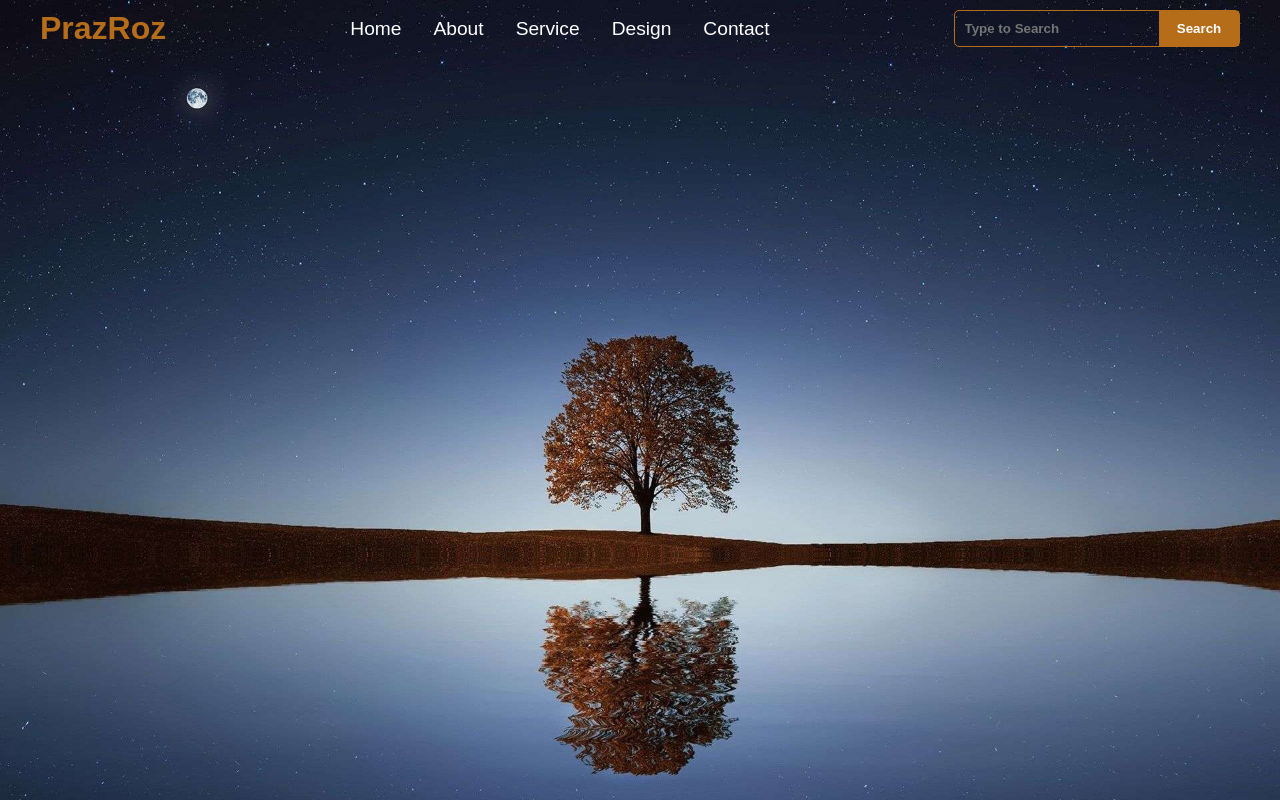
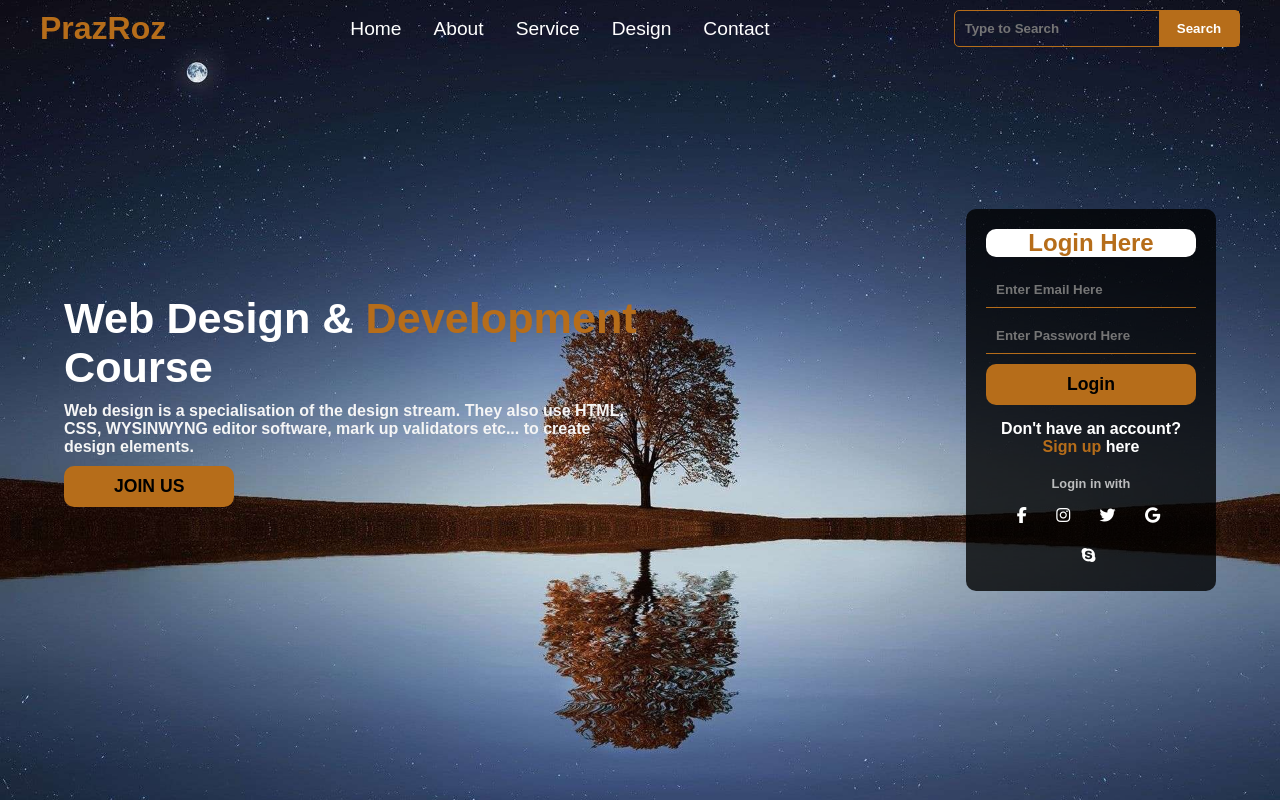
Before and after one commit to nehru35/responsiveLayout-02, a plain HTML site: page index.html in a window 1280 px wide. Drawn offline with Linux system fonts and the light colour scheme.

Commit message:
Styled the main section

```diff
--- a/index.html
+++ b/index.html
@@ -5,6 +5,7 @@
     <meta http-equiv="X-UA-Compatible" content="IE=edge">
     <meta name="viewport" content="width=device-width, initial-scale=1.0">
     <link rel="stylesheet" href="css/style.css">
+    <script src="https://kit.fontawesome.com/b1fcf4da38.js" crossorigin="anonymous"></script>
     <title>Full website</title>
 </head>
 <body>
@@ -28,41 +29,41 @@
     </header>
 
     <main class="main">
+        <div class="wrapper">
 
-    <!--
-
-        <div>
-            <h1>Web Design &amp; Development</h1>
+            <div class="main-content">
+                <h1>Web Design &amp; <span>Development</span></h1>
                 <h2>Course</h2>
                 <p>
                     Web design is a specialisation of the design stream. They also use HTML, CSS, WYSINWYNG editor software, mark up validators etc... to create design elements.
                 </p>
 
-            <button type="button">JOIN US</button>
+                <button type="button" class="btn">JOIN US</button>
             </div>
 
-        <div>
+            <div class="formContainer">
                 <h2>Login Here</h2>
 
-            <form>
+                <form class="form">
                     <input type="email" placeholder="Enter Email Here">
                     <input type="password" placeholder="Enter Password Here">
                     <input type="submit" value="Login">
                 </form>
 
+                <div class="formDescription">
                     <p>Don't have an account?</p>
-            <p>Sign up here</p>
+                    <p><a href="#">Sign up</a> here</p>
                     <p>Login in with</p>
                     <ul>
-                <li>k</li>
-                <li>k</li>
-                <li>k</li>
-                <li>k</li>
-                <li>k</li>
+                        <li><i class="fa-brands fa-facebook-f"></i></li>
+                        <li><i class="fa-brands fa-instagram"></i></li>
+                        <li><i class="fa-brands fa-twitter"></i></li>
+                        <li><i class="fa-brands fa-google"></i></li>
+                        <li><i class="fa-brands fa-skype"></i></li>
                     </ul>
                 </div>
-
-    -->
+            </div>
+        </div>
     </main>
 </body>
 </html>
--- a/scss/style.scss
+++ b/scss/style.scss
@@ -8,6 +8,7 @@
 
 $orange : #b66d1a;
 $white : #fff;
+$whiteSmoke : #f5f5f5;
 
 body {
     color: $white;
@@ -79,11 +80,6 @@ a {
             background-color: $orange;
             width: 80px;
             cursor: pointer;
-
-            &:hover {
-                background-color: #fff;
-            }
-
         }
     }
 }
@@ -94,9 +90,131 @@ a {
     width: 100%;
     height: 100vh;
     display: flex;
+    flex-direction: column;
     align-items: center;
     background-image: url("../img/backgound.jpg");
     background-size: cover;
-    background-position: top;
+    background-position: center;
     background-repeat: no-repeat;
+
+    .wrapper {
+        display: flex;
+        align-items: center;
+        justify-content: space-between;
+        width: 90%;
+        margin: auto;
+
+        .main-content {
+            width: 50%;
+
+            h1 {
+                font-size: 2.7rem;
+
+                span {
+                    color: $orange;
+                }
+            }
+
+            h2 {
+                font-size: 2.7rem;
+            }
+
+            p {
+                color: $whiteSmoke;
+                font-weight: bold;
+                margin: 10px auto;
+            }
+
+            .btn {
+                padding: 10px 50px;
+                background-color: $orange;
+                font-size: 1.1rem;
+                font-weight: bold;
+                border: none;
+                outline: none;
+                border-radius: 10px;
+                cursor: pointer;
+            }
+
+        }
+
+        .formContainer {
+            width: 250px;
+            padding: 20px;
+            background-color: rgba(0, 0, 0, 0.788);
+            border-radius: 10px;
+
+            h2 {
+                background-color: $white;
+                color: $orange;
+                text-align: center;
+                border: none;
+                border-radius: 10px;
+            }
+
+            .form {
+                margin: 15px auto;
+
+                input:not([type = "submit"]) {
+                    display: block;
+                    width: 100%;
+                    padding: 10px;
+                    background-color: transparent;
+                    border: none;
+                    outline: none;
+                    border-bottom: 1px solid $orange;
+                    margin-bottom: 10px;
+                    color: $white;
+                    font-weight: bold;
+                }
+
+                [type = "submit"] {
+                    padding: 10px;
+                    background-color: $orange;
+                    width: 100%;
+                    border: none;
+                    border-radius: 10px;
+                    font-size: 1.1rem;
+                    font-weight: bold;
+                    cursor: pointer;
+                }
+            }
+
+            .formDescription {
+                width: 100%;
+                text-align: center;
+                font-weight: bold;
+
+                p {
+                    a {
+                        color: $orange;
+                    }
+                }
+
+                p:nth-child(3) {
+                    margin-top: 20px;
+                    font-size: .8rem;
+                    opacity: 0.7;
+                }
+
+                ul {
+                    list-style: none;
+
+                    li {
+                        margin: 10px 5px 0 0;
+                        padding: 6px 10px;
+                        border-radius: 50%;
+                        background-color: transparent;
+                        cursor: pointer;
+                        display: inline-block;
+                        transition: all 1s;
+
+                        &:hover {
+                            background-color: $orange;
+                        }
+                    }
+                }
+            }
+        }
+    }
 }
```
Also changed, not shown: css/style.css. Lines whose indentation alone changed are shown as unchanged.
